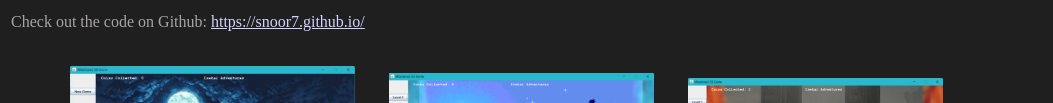
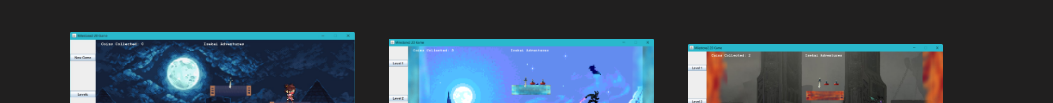
Before and after one commit to SNOOR7/SNOOR7.github.io, a plain HTML site: page index.html in a window 1280 px wide. Shown: the part 983-1086 px from the top of the page, without its empty margins (0-1053 px from the left). Drawn offline with Linux system fonts and the light colour scheme.

Commit message:
made a small change to one of the texts

```diff
--- a/index.html
+++ b/index.html
@@ -82,10 +82,6 @@
       </p>
 
 
-      <p>
-        Check out the code on Github: <a href="https://snoor7.github.io/">https://snoor7.github.io/</a>
-      </p>
-
     </td>
   <tr>
    <td colspan = 3 align=center>
```
